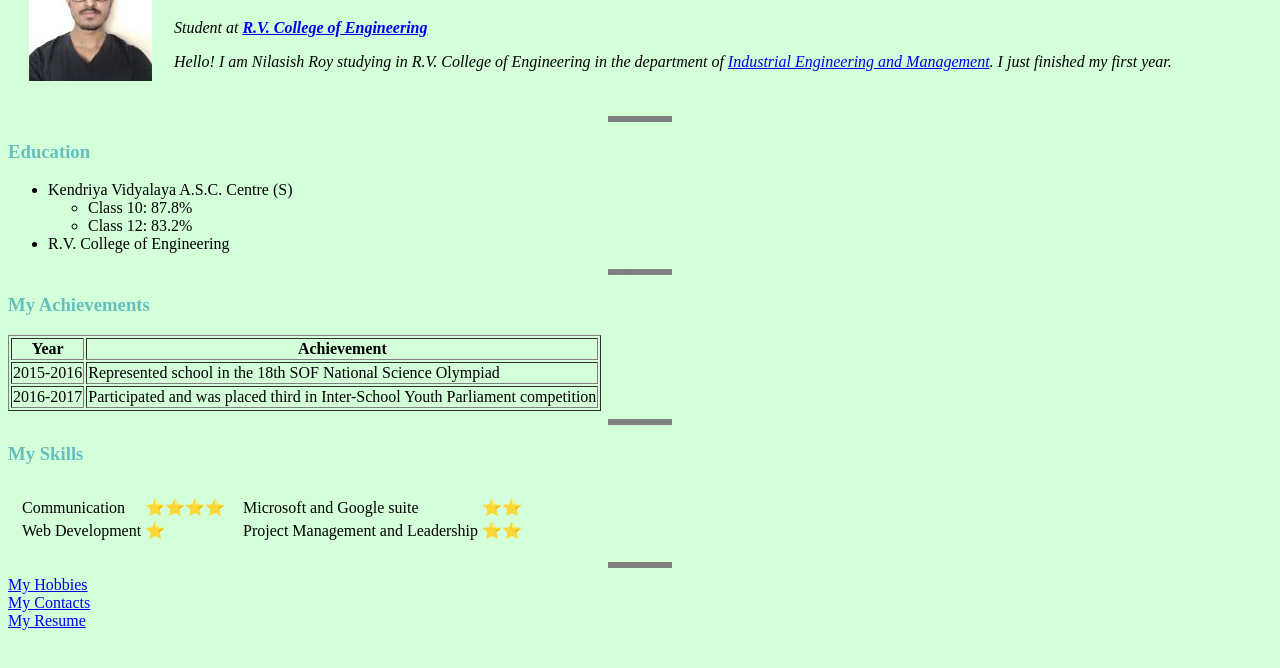
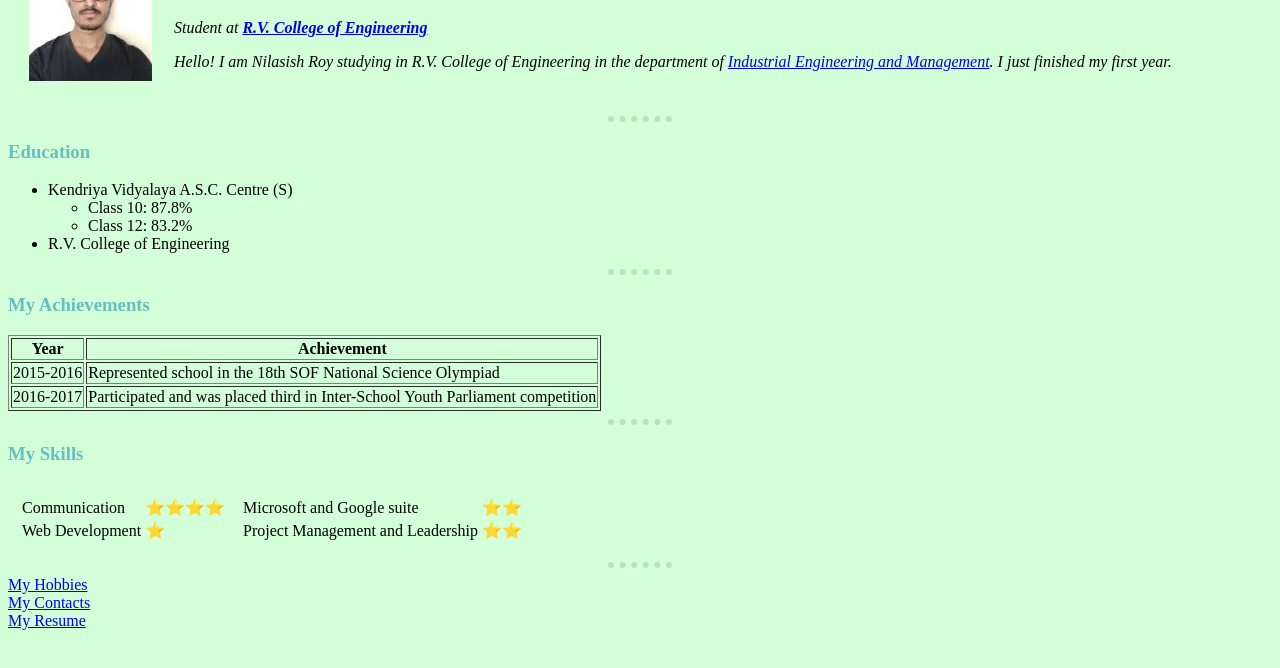
Before and after one commit to nilasishroy/About-me, a plain HTML site: page index.html in a window 1280 px wide. Shown: the part 90-758 px from the top of the page. Drawn offline with Linux system fonts and the light colour scheme.

Commit message:
Update index.html

```diff
--- a/index.html
+++ b/index.html
@@ -24,7 +24,7 @@
                     <p><em>Hello! I am Nilasish Roy studying in R.V. College of Engineering in the department of <a href="https://rvce.edu.in//iem-menu">Industrial Engineering and Management</a>. I just finished my first year.</em></p></td>
             </tr>
         </table>
-        <hr noshade="1">
+        <hr>
         <h3>Education</h3>
         <ul>
             <li>
@@ -36,7 +36,7 @@
             </li>
             <li>R.V. College of Engineering</li>
         </ul>
-        <hr noshade="1">
+        <hr>
         <h3>My Achievements</h3>
         <table border="1">
            <thead>
@@ -57,7 +57,7 @@
 
            </tfoot>
         </table>
-        <hr noshade="1">
+        <hr>
         <h3>My Skills</h3>
         <table cellspacing = "10">
             <tr>
@@ -87,7 +87,7 @@
                 </td>
             </tr>
         </table>
-        <hr noshade="1">
+        <hr>
         <a href="Hobbies.html">My Hobbies</a><br>
         <a href="contacts.html">My Contacts</a><br>
         <a href="NILASISH's Resume.pdf">My Resume</a>
```
